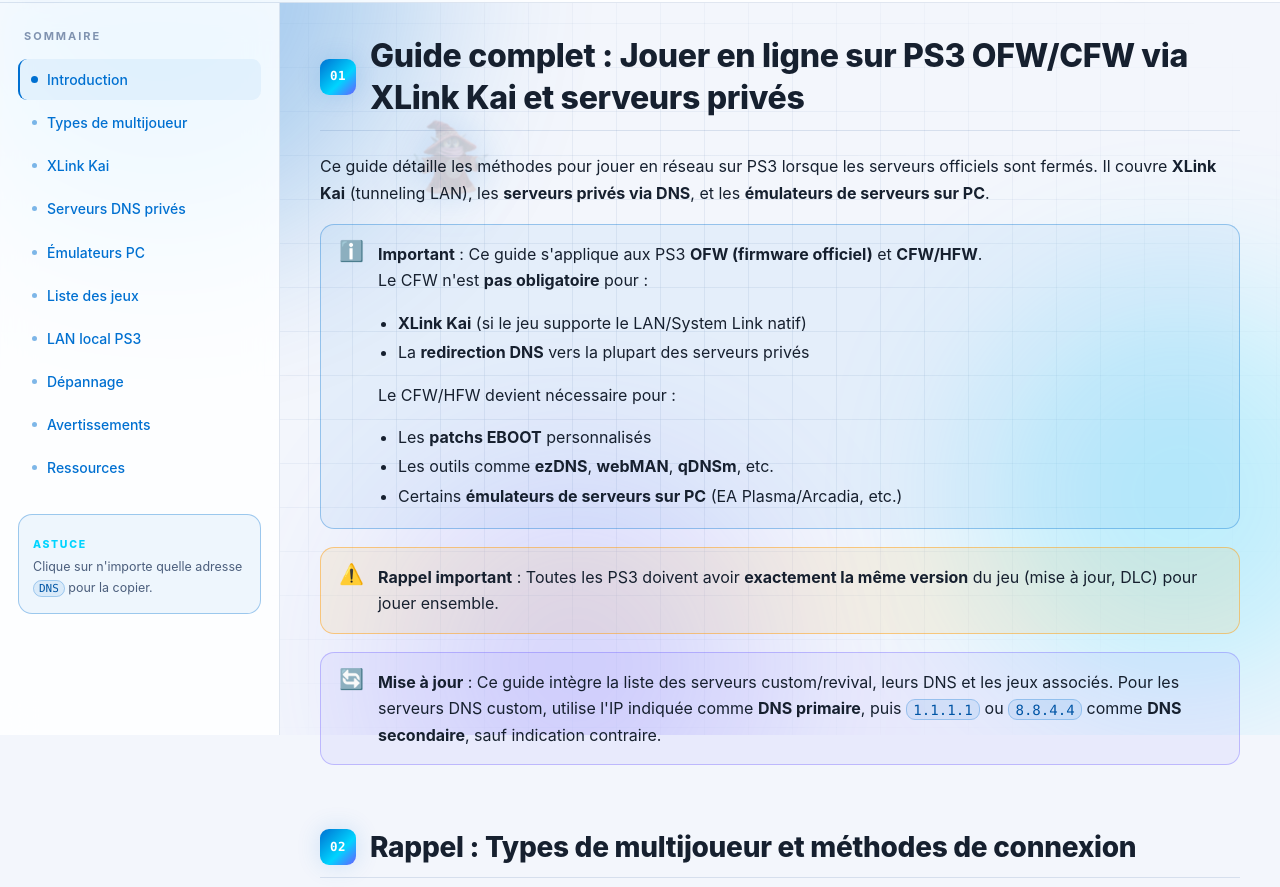
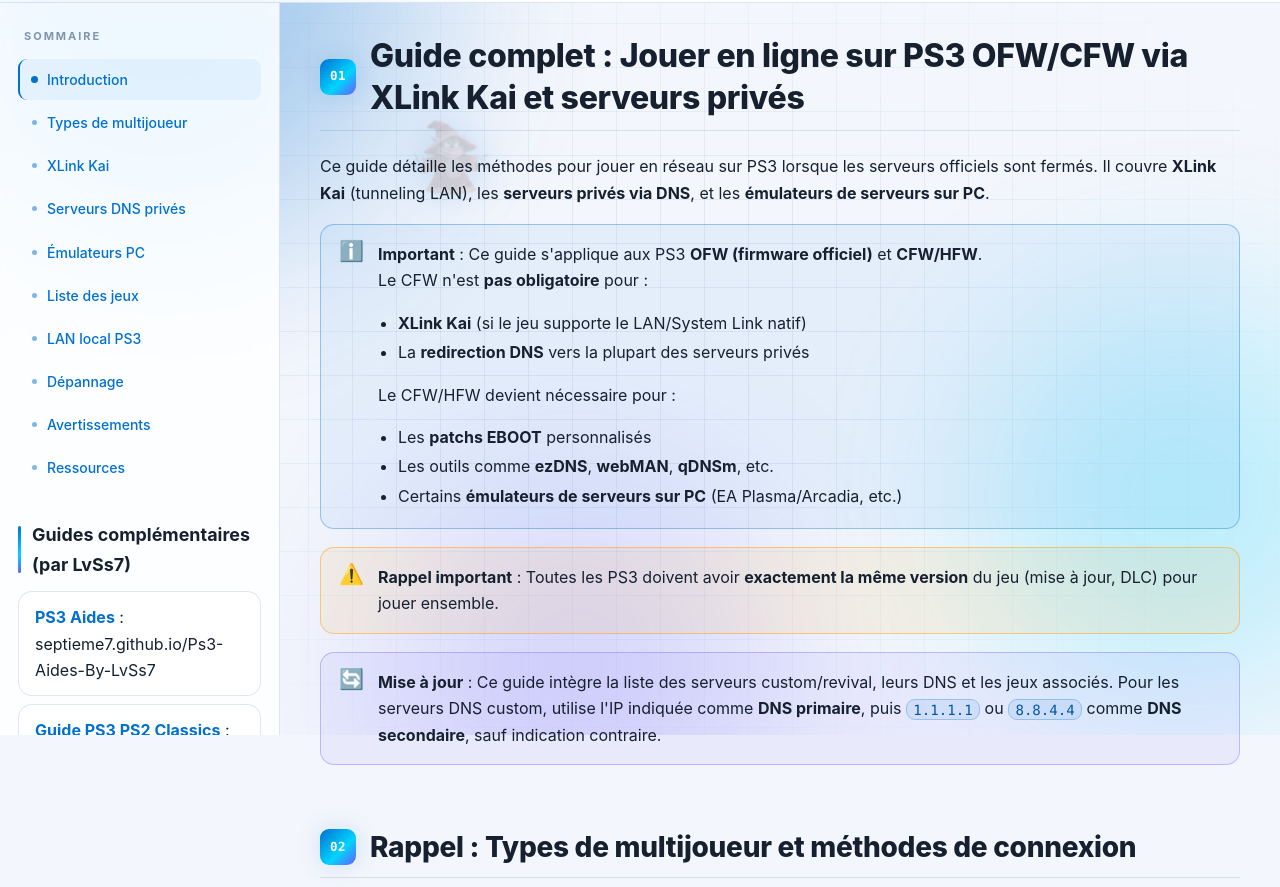
Before and after one commit to Septieme7/PS3-Server_prives-et-XLink_Kai, a plain HTML site: page index.html in a window 1280 px wide. Shown: the part 65-952 px from the top of the page. Drawn offline with Linux system fonts and the light colour scheme; animation ran at ten frames a second.

Commit message:
Liens Ps3 rajouter

```diff
--- a/index.html
+++ b/index.html
@@ -109,6 +109,12 @@
         <li><a href="#avertissements" class="nav-link"><span class="nav-bullet"></span>Avertissements</a></li>
         <li><a href="#ressources" class="nav-link"><span class="nav-bullet"></span>Ressources</a></li>
       </ul>
+	  <h3 class="sub-title">Guides complémentaires (par LvSs7)</h3>
+		<ul class="resource-list">
+			<li><a href="https://septieme7.github.io/Ps3-Aides-By-LvSs7/index.html" target="_blank" rel="noopener"><strong>PS3 Aides</strong> : septieme7.github.io/Ps3-Aides-By-LvSs7</a></li>
+			<li><a href="https://septieme7.github.io/Guide-PS3-PS2-Classics/" target="_blank" rel="noopener"><strong>Guide PS3 PS2 Classics</strong> : septieme7.github.io/Guide-PS3-PS2-Classics</a></li>
+			<li><a href="https://septieme7.github.io/Guide-PS3-Dev-Mohasi/" target="_blank" rel="noopener"><strong>Guide PS3 Dev Mohasi</strong> : septieme7.github.io/Guide-PS3-Dev-Mohasi</a></li>
+		</ul>
       <div class="sidebar-foot">
         <span class="sidebar-foot__label">Astuce</span>
         <p>Clique sur n'importe quelle adresse <code>DNS</code> pour la copier.</p>
```
Also changed, not shown: assets/html/en.html (+6 -0 lines).
